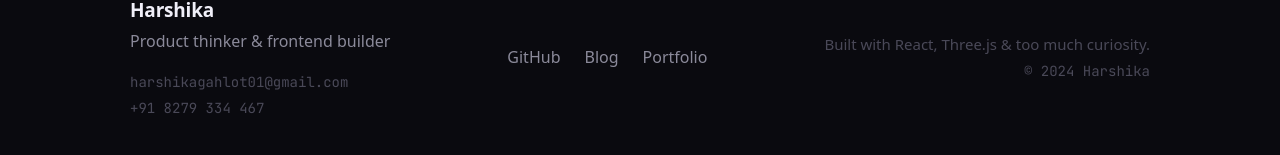
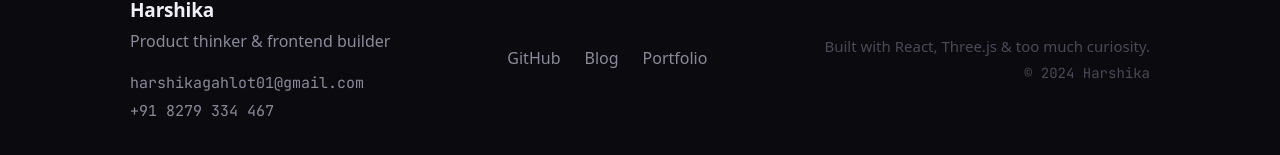
Before and after one commit to harshikagahlot/pm-portfolio, a React (Vite) app: page / in a window 1280 px wide. Shown: the part 10958-11113 px from the top of the page. Built offline with nearby package versions, Linux system fonts and the light colour scheme; a web font is replaced by a local one.

Commit message:
style: increase visibility of contact details in footer

```diff
--- a/src/components/layout/Footer.tsx
+++ b/src/components/layout/Footer.tsx
@@ -207,8 +207,8 @@ export const Footer: React.FC = () => {
                 href="mailto:harshikagahlot01@gmail.com"
                 style={{
                   fontFamily: 'var(--font-mono)',
-                  fontSize: '14px',
-                  color: 'var(--color-text-hint)',
+                  fontSize: '15px',
+                  color: 'var(--color-text-secondary)',
                   textDecoration: 'none',
                   transition: 'color 0.2s ease',
                 }}
@@ -216,7 +216,7 @@ export const Footer: React.FC = () => {
                   e.currentTarget.style.color = 'var(--color-text-primary)'
                 }}
                 onMouseOut={(e) => {
-                  e.currentTarget.style.color = 'var(--color-text-hint)'
+                  e.currentTarget.style.color = 'var(--color-text-secondary)'
                 }}
               >
                 harshikagahlot01@gmail.com
@@ -225,8 +225,8 @@ export const Footer: React.FC = () => {
                 href="tel:+918279334467"
                 style={{
                   fontFamily: 'var(--font-mono)',
-                  fontSize: '14px',
-                  color: 'var(--color-text-hint)',
+                  fontSize: '15px',
+                  color: 'var(--color-text-secondary)',
                   textDecoration: 'none',
                   transition: 'color 0.2s ease',
                 }}
@@ -234,7 +234,7 @@ export const Footer: React.FC = () => {
                   e.currentTarget.style.color = 'var(--color-text-primary)'
                 }}
                 onMouseOut={(e) => {
-                  e.currentTarget.style.color = 'var(--color-text-hint)'
+                  e.currentTarget.style.color = 'var(--color-text-secondary)'
                 }}
               >
                 +91 8279 334 467
```
